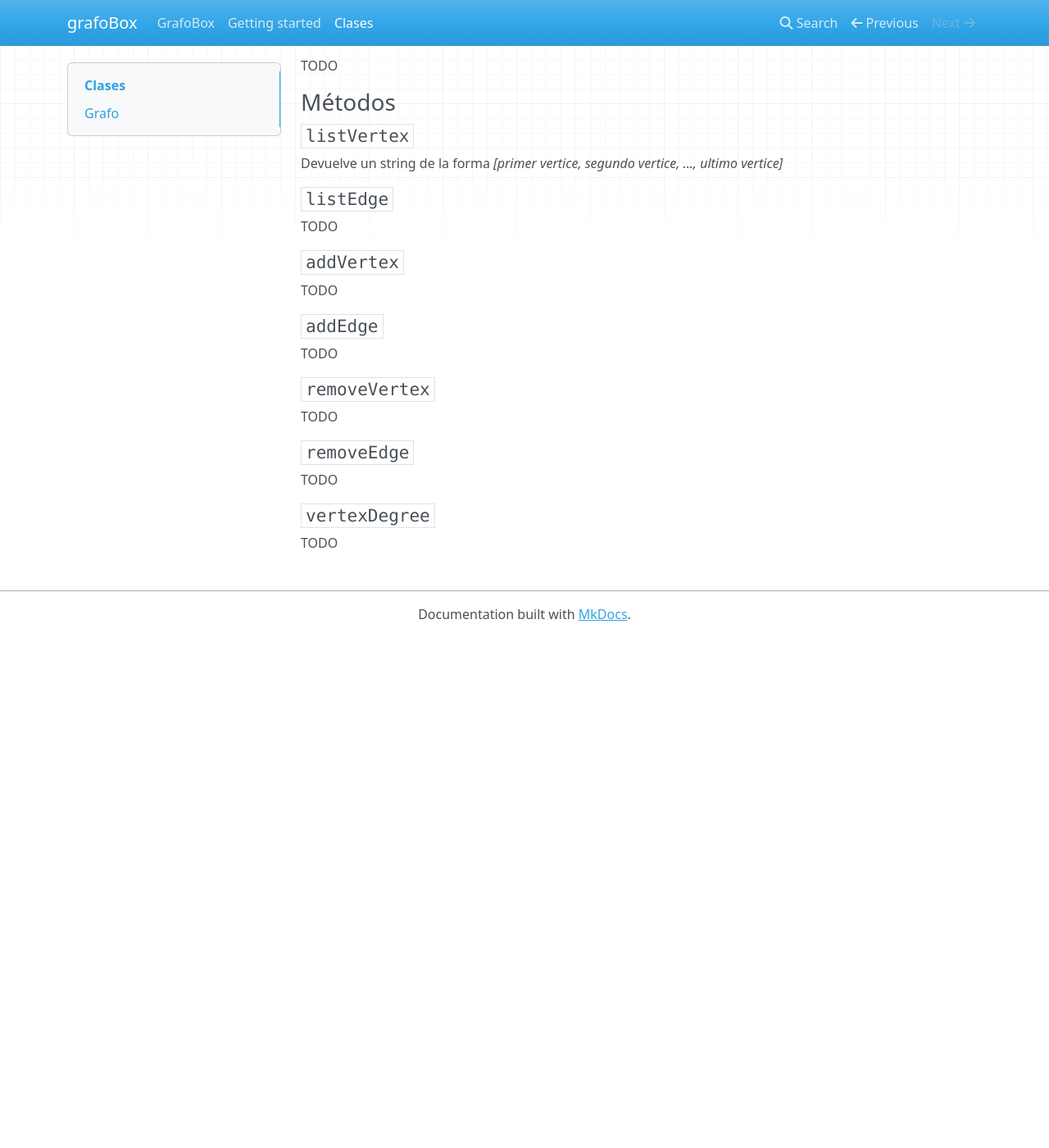
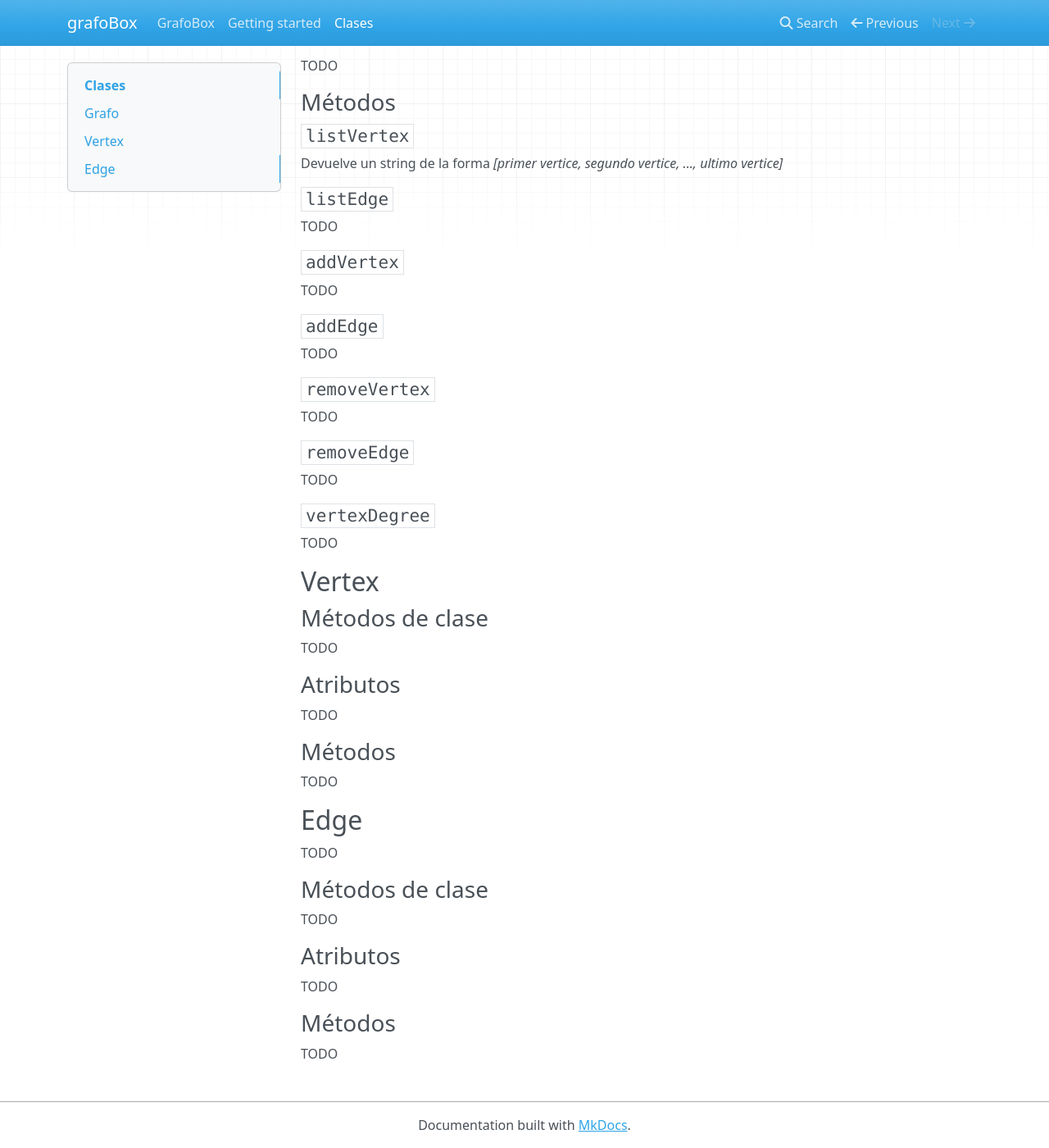
Before and after one commit to nachoFlow4k/GrafoBox, an MkDocs documentation site: the page built from docs/grafos.md, in a window 1280 px wide and 1400 px high, scrolled down 350 px. Shown: the whole window at 82% size. Built offline with MkDocs 1.6.1, drawn with Linux system fonts in a browser that asks for light colours; nearby versions of some CDN libraries; before the commit the page ends 1127 px from its top, so only the background shows below that.

Commit message:
Add classes edge and vertex to docs in grafos.md

```diff
--- a/docs/grafos.md
+++ b/docs/grafos.md
@@ -45,3 +45,30 @@ TODO
 #### `vertexDegree`
 
 TODO
+
+
+## Vertex
+
+### Métodos de clase
+TODO
+### Atributos
+
+TODO
+
+### Métodos
+
+TODO
+
+## Edge
+
+TODO
+
+### Métodos de clase
+TODO
+### Atributos
+
+TODO
+
+### Métodos
+
+TODO
```
